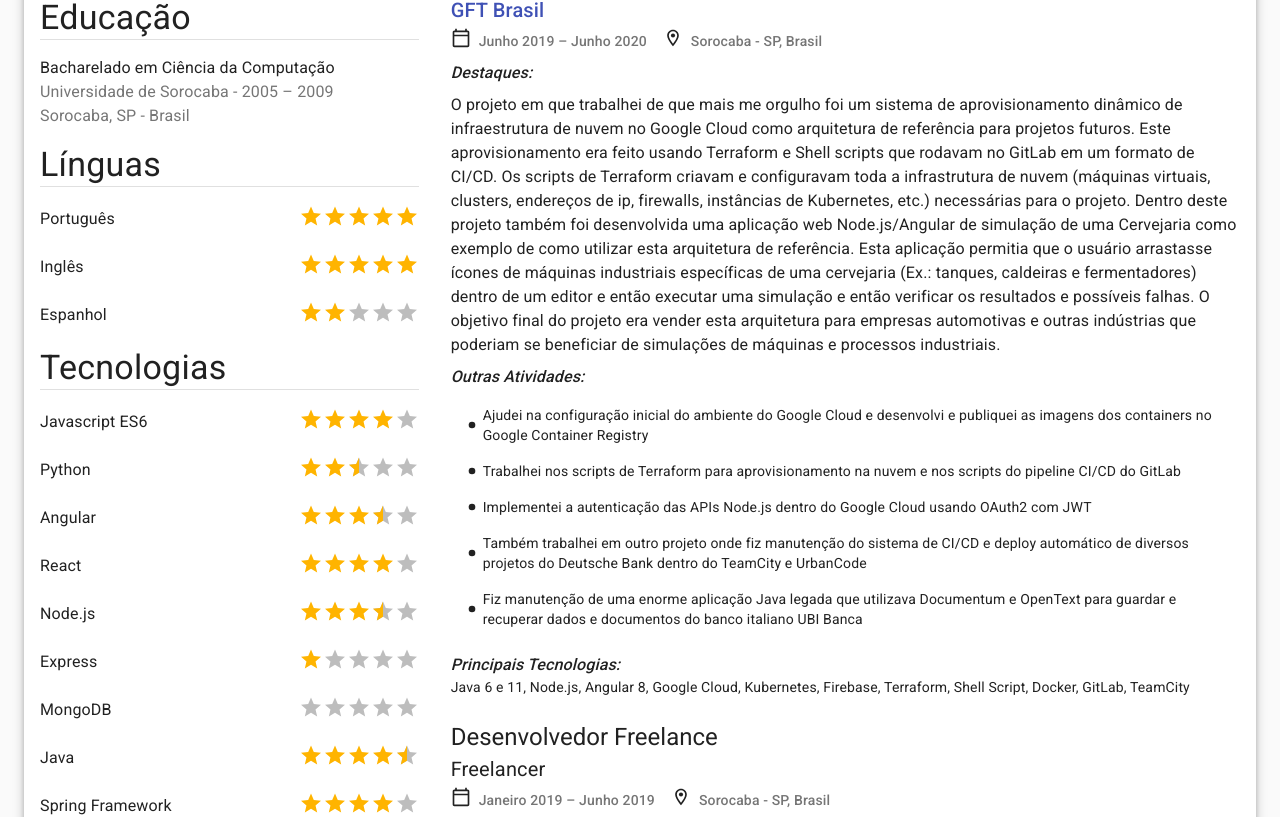
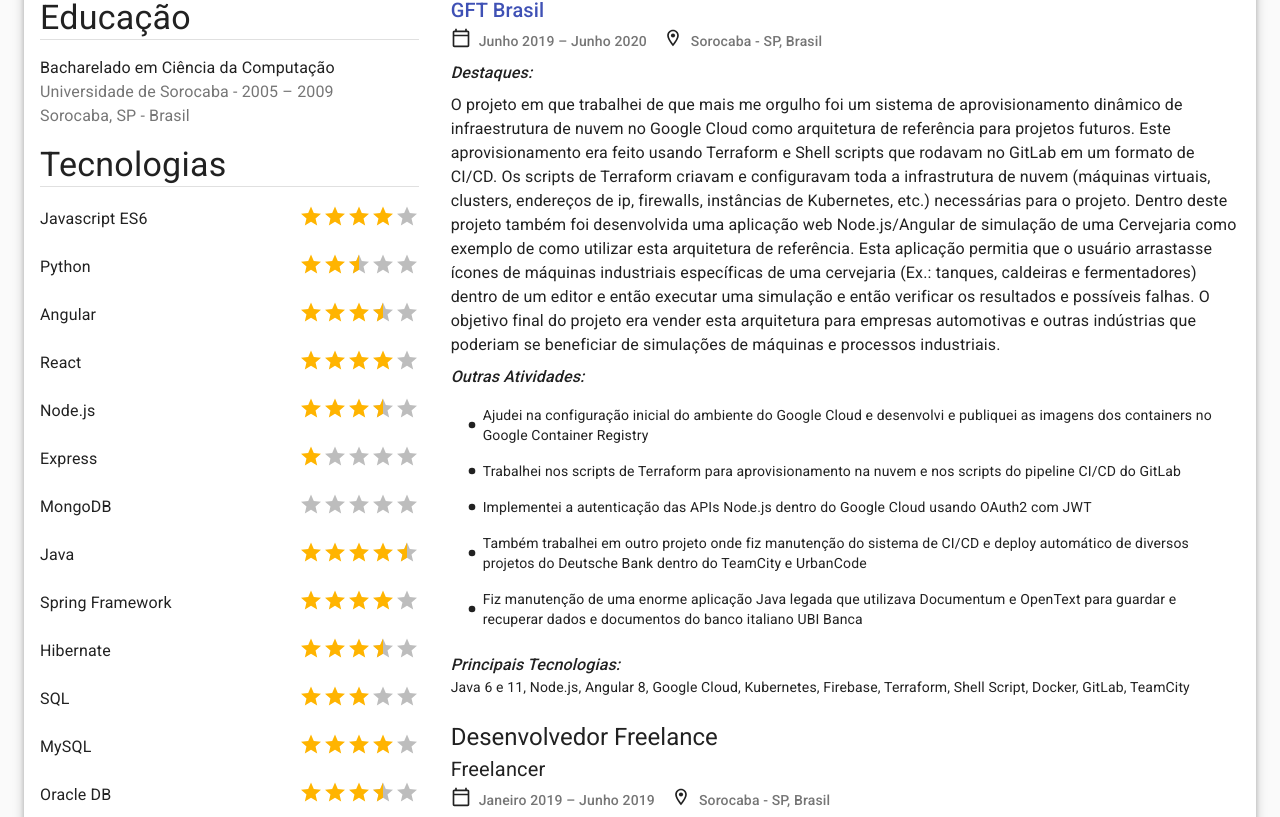
Before and after one commit to eduardopvm/react-cv, a React (Create React App) app: page / in a window 1280 px wide. Shown: the part 825-1642 px from the top of the page. Built offline with nearby package versions, Linux system fonts and the light colour scheme.

Commit message:
reordered sidebar sections

```diff
--- a/src/sidebar/Sidebar.js
+++ b/src/sidebar/Sidebar.js
@@ -57,14 +57,6 @@ export default function Sidebar(props) {
 
       <Box className={classes.avoidBreakInside}>
         <Box ml={2}>
-          <Typography variant="h4">{t("languageSkills")}</Typography>
-        </Box>
-        <Divider variant="middle" component="div" />
-        <LanguageSkillList skills={props.staticData.languague_skills} />
-      </Box>
-
-      <Box className={classes.avoidBreakInside}>
-        <Box ml={2}>
           <Typography variant="h4">{t("technicalSkills")}</Typography>
         </Box>
         <Divider variant="middle" component="div" />
@@ -81,6 +73,14 @@ export default function Sidebar(props) {
 
       <Box className={classes.avoidBreakInside}>
         <Box ml={2}>
+          <Typography variant="h4">{t("languageSkills")}</Typography>
+        </Box>
+        <Divider variant="middle" component="div" />
+        <LanguageSkillList skills={props.staticData.languague_skills} />
+      </Box>
+
+      <Box className={classes.avoidBreakInside}>
+        <Box ml={2}>
           <Typography variant="h4">{t("certificates")}</Typography>
         </Box>
         <Divider variant="middle" component="div" />
```
